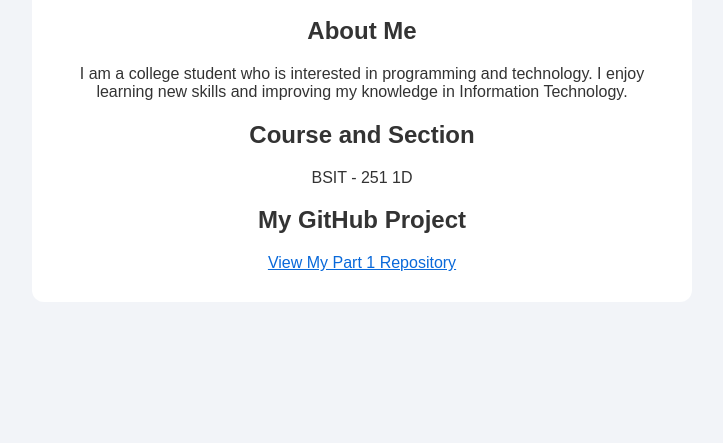
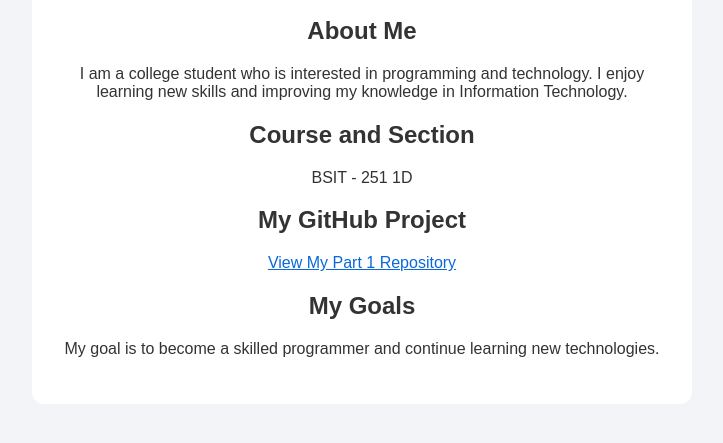
Before and after one commit to jlmasendoMarichuJanestudent-prog/jlmasendoMarichujanestudent-prog.github.io, a plain HTML site: page index.html in a window 1280 px wide. Shown: the part 189-632 px from the top of the page, without its empty margins (278-1001 px from the left). Drawn offline with Linux system fonts and the light colour scheme.

Commit message:
Update personal website using GitHub Desktop

```diff
--- a/index.html
+++ b/index.html
@@ -60,6 +60,9 @@
         <a href="https://github.com/jlmasendoMarichuJanestudent-prog/github-desktop-practice" target="_blank">
             View My Part 1 Repository
         </a>
+
+        <h2>My Goals</h2>
+        <p>My goal is to become a skilled programmer and continue learning new technologies.</p>
     </div>
 </body>
 </html>
```
